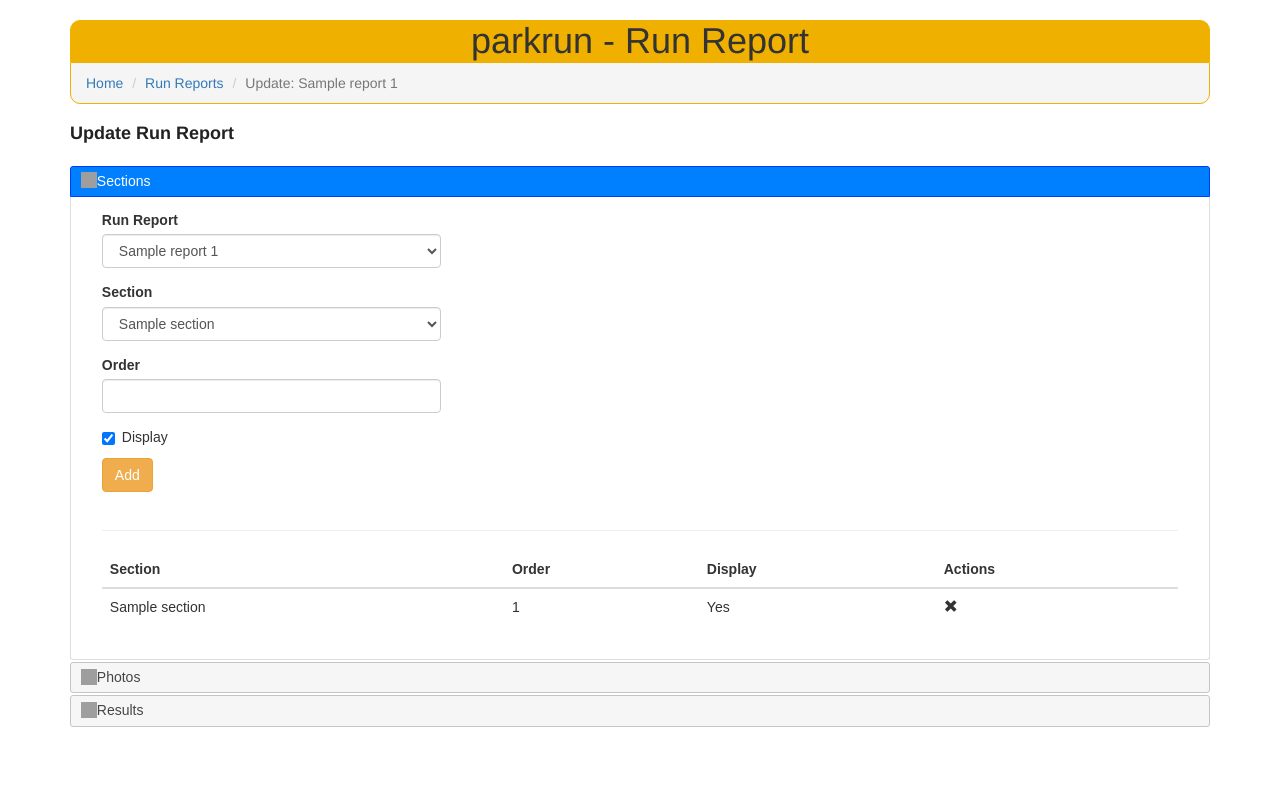
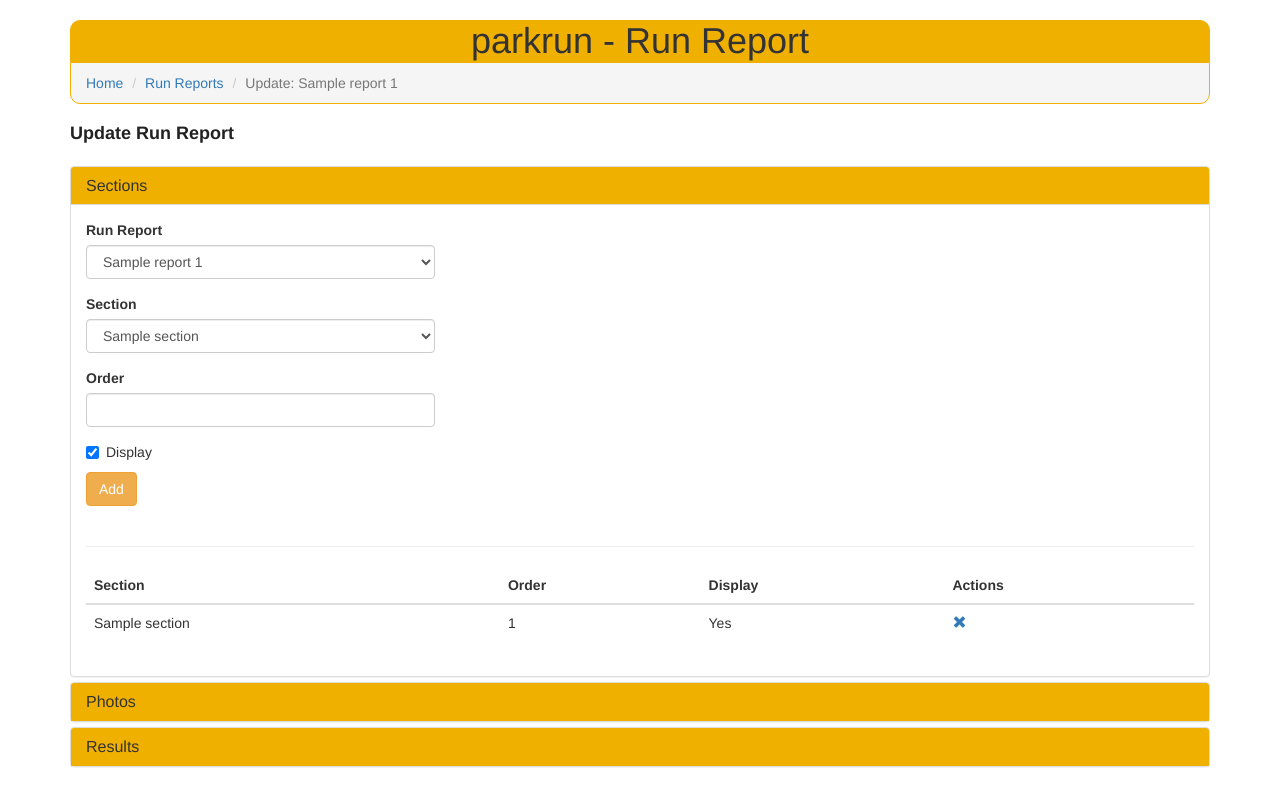
Before and after one commit to flyladyhawke/parkrun_run_report, a Flask app: page /run_report/update/1 in a window 1280 px wide. Shown: the part 52-839 px from the top of the page. Before the commit the page ends 779 px from the top, so only its background shows below. Run offline with Flask 2, Linux system fonts and the light colour scheme; tables that the repository leaves empty hold one stand-in row (values such as "Sample post"); some libraries are stand-ins or nearby versions; grey boxes are pictures that could not be loaded.

Commit message:
Add accordian

```diff
--- a/app/static/css/run_report.css
+++ b/app/static/css/run_report.css
@@ -4,7 +4,6 @@ h1.page_title
     padding-top: 0;
     margin-bottom: 0;
     text-align: center;
-    background-color: #f0b000;
     border: 1px solid #f0b000;
     border-radius: 10px 10px 0 0;
 }
@@ -30,3 +29,7 @@ div.alert
     padding-bottom: 10px !important;
     padding-top: 10px !important;
 }
+.parkrun
+{
+    background-color: #f0b000 !important;
+}
--- a/app/templates/base.html
+++ b/app/templates/base.html
@@ -14,15 +14,6 @@
     {{super()}}
     <script type="text/javascript" charset="utf8" src="{{url_for('.static', filename='js/jquery-ui.min.js')}}"></script>
     <script type="text/javascript" charset="utf8" src="{{url_for('.static', filename='js/datatables.min.js')}}"></script>
-    {% if accordions %}
-        <script type="text/javascript">
-          $( function() {
-              {% for accordion in accordions %}
-              $( "#{{ accordion }}" ).accordion();
-              {% endfor %}
-          } );
-        </script>
-    {% endif %}
     {% if tables %}
         <script type="text/javascript">
         $(document).ready( function () {
@@ -64,7 +55,7 @@
 
 {% block content %}
     <div class="container">
-        <h1 class="page_title p-3 mb-2">parkrun - Run Report</h1>
+        <h1 class="page_title parkrun p-3 mb-2">parkrun - Run Report</h1>
         {% if breadcrumbs %}
         <nav aria-label="breadcrumb">
         <ol class="breadcrumb">
--- a/app/templates/run_report_update.html
+++ b/app/templates/run_report_update.html
@@ -3,9 +3,15 @@
 
 {% block app_content %}
     <h2 class="sub_title">Update Run Report</h2>
-    <div id="accordion">
-    <h3>Sections</h3>
-    <div>
+    <div class="panel-group" id="accordion">
+        <div class="panel panel-default">
+            <div class="panel-heading parkrun">
+                <h4 class="panel-title">
+                    <a data-toggle="collapse" data-parent="#accordion" href="#collapse-sections">Sections</a>
+                </h4>
+            </div>
+            <div id="collapse-sections" class="panel-collapse collapse in">
+                <div class="panel-body">
                     <div class="row">
                         <div class="col-md-4">
                             {{ wtf.quick_form(form, button_map={'submit': 'warning'}) }}
@@ -36,8 +42,16 @@
                     </tbody>
                     </table>
                 </div>
-    <h3>Photos</h3>
-    <div>
+            </div>
+        </div>
+        <div class="panel panel-default">
+            <div class="panel-heading parkrun">
+                <h4 class="panel-title">
+                    <a data-toggle="collapse" data-parent="#accordion" href="#collapse-photos">Photos</a>
+                </h4>
+            </div>
+            <div id="collapse-photos" class="panel-collapse collapse">
+                <div class="panel-body">
                     <table class="table" id="event-photo-list" data-page-length='25'>
                         <thead>
                         <tr>
@@ -64,9 +78,18 @@
                     {% endfor %}
                     </tbody>
                     </table>
+
                 </div>
-    <h3>Results</h3>
-    <div>
+            </div>
+        </div>
+        <div class="panel panel-default">
+            <div class="panel-heading parkrun">
+                <h4 class="panel-title">
+                    <a data-toggle="collapse" data-parent="#accordion" href="#collapse-results">Results</a>
+                </h4>
+            </div>
+            <div id="collapse-results" class="panel-collapse collapse">
+                <div class="panel-body">
                     <table class="table" id="event-result-list" data-page-length='25'>
                         <thead>
                         <tr>
@@ -84,5 +107,9 @@
                     {% endfor %}
                     </tbody>
                     </table>
+
+                </div>
+            </div>
+        </div>
     </div>
 {% endblock %}
```
Also changed, not shown: app/templates/admin/events.html (+10 -0 lines). Lines whose indentation alone changed are shown as unchanged.
